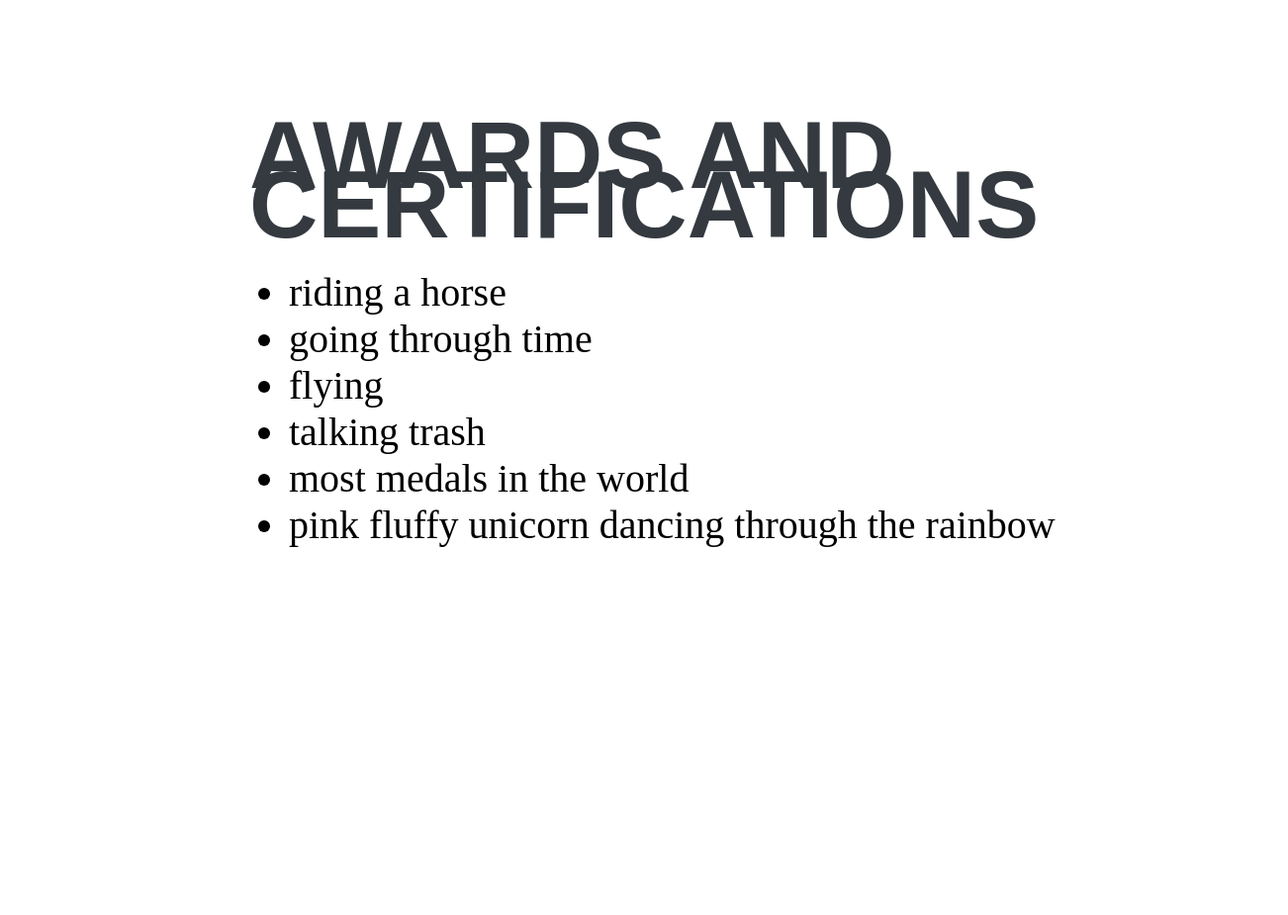
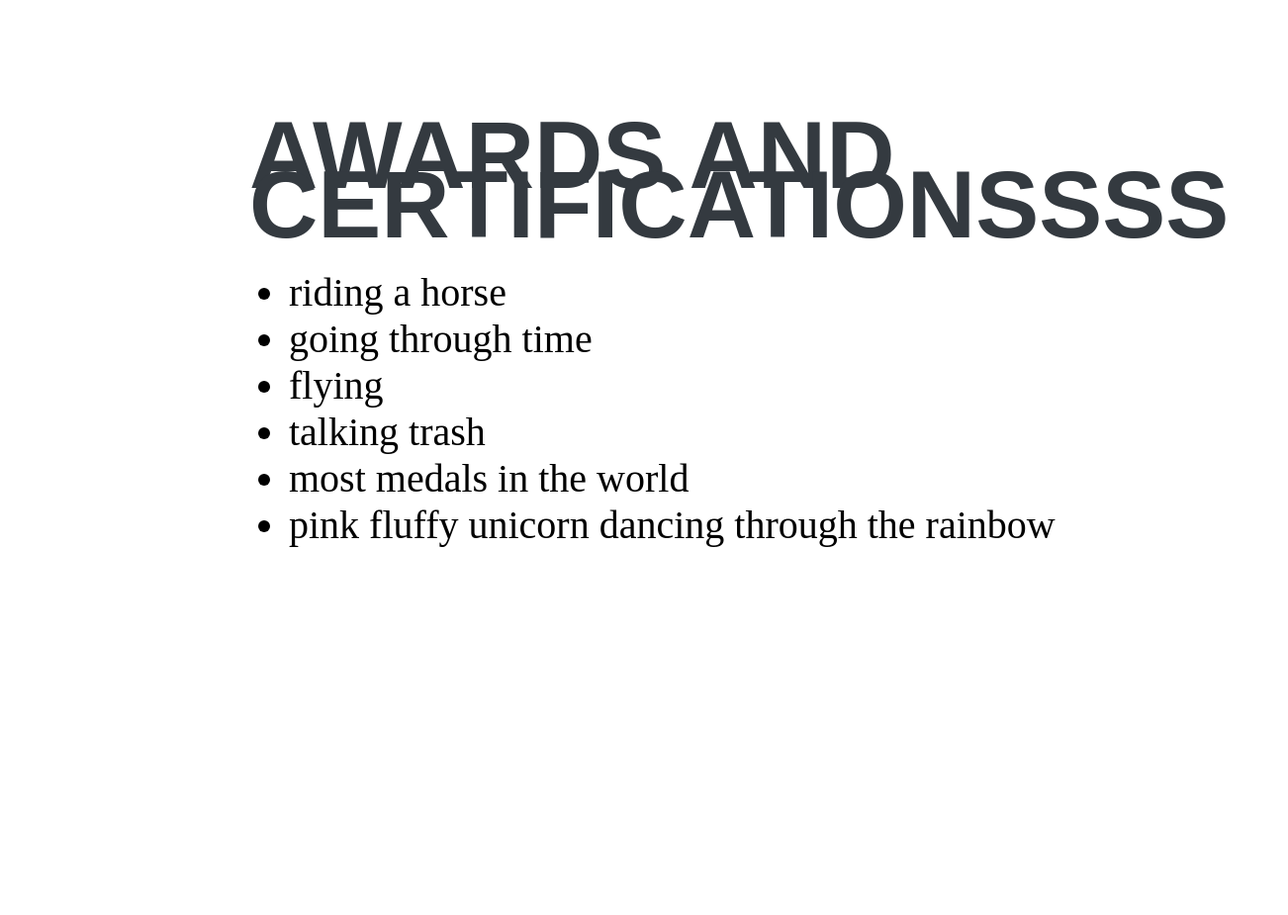
Before and after one commit to derekhu0817/derekhu0817.github.io, a plain HTML site: page index.html in a window 1280 px wide. Shown: the part 1640-2565 px from the top of the page at 99% size, 1302 px wide, since content can reach past the window. Drawn offline with nearby package versions, Linux system fonts and the light colour scheme; a web font is replaced by a local one.

```diff
--- a/index.html
+++ b/index.html
@@ -47,7 +47,7 @@
 	     	</div>
 	     	<div class="about" id="Awards and Certificates">
 	     		<div class="infoContainer">
-	     			<h1>Awards and certifications</h1>
+	     			<h1>Awards and certificationssss</h1>
 	     			<ul>
 	     				<li>
 	     					riding a horse
```
